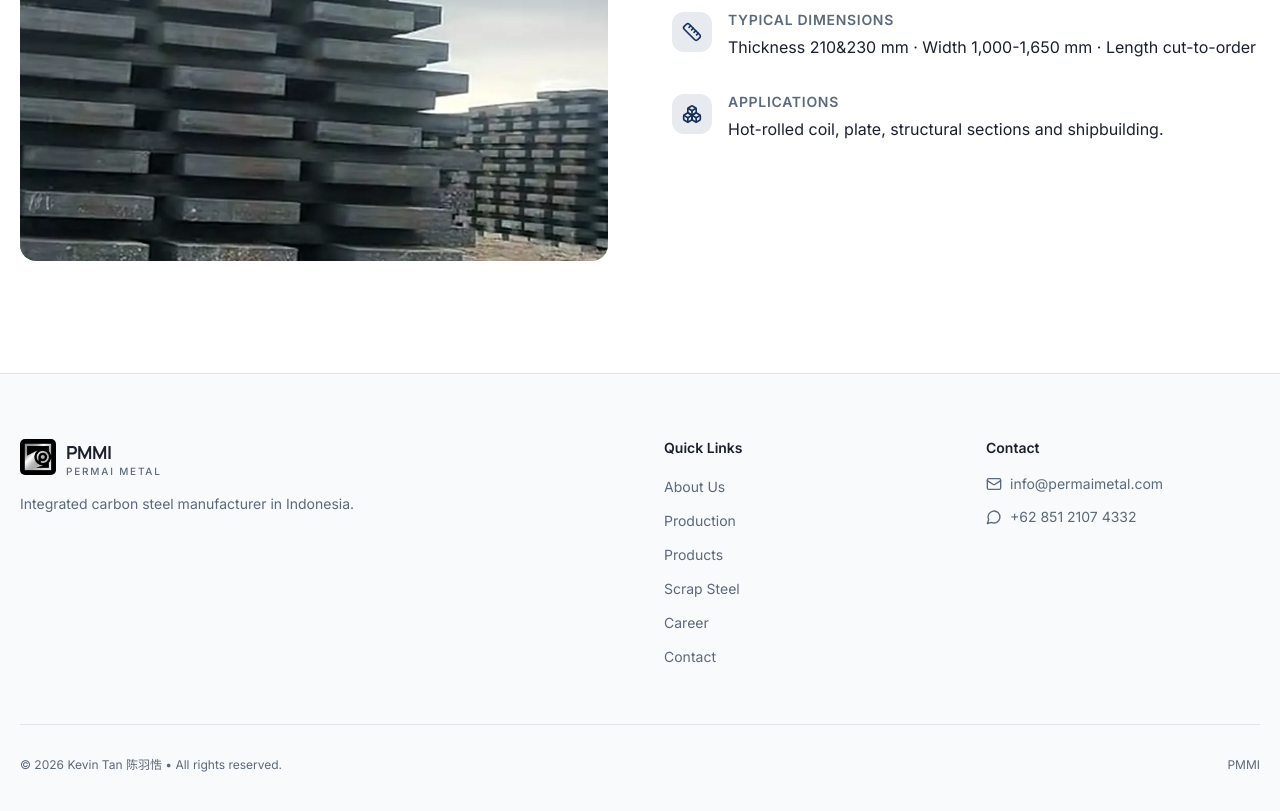
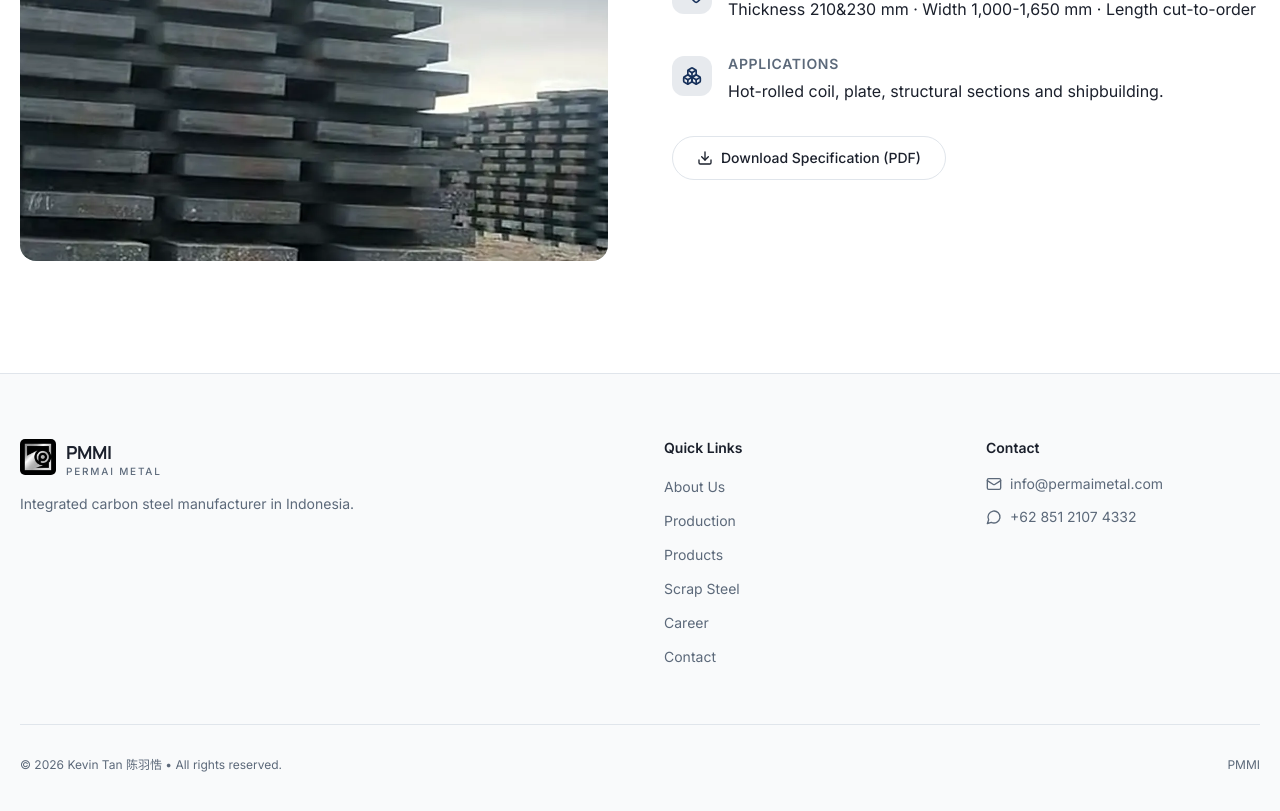
Before and after one commit to kevintannn/pmmi, a Next.js app: page /en/products in a window 1280 px wide. Shown: the part 800-1611 px from the top of the page. Built offline with nearby package versions, Linux system fonts and the light colour scheme; no server answers; the database is empty.

Commit message:
Specsheet download

```diff
--- a/src/app/[locale]/products/page.tsx
+++ b/src/app/[locale]/products/page.tsx
@@ -95,12 +95,17 @@ export default async function ProductsPage({ params }: { params: Promise<{ local
                     <SpecBlock icon={Ruler} label={t('dimensions')} value={p.dimensions} />
                     <SpecBlock icon={Boxes} label={t('applications')} value={p.applications} />
 
-                    {/* <Button asChild variant="outline">
-                      <a href={p.pdf} download>
-                      <Download />
-                      {tc('download')}
-                      </a>
-                    </Button> */}
+                    {p.hasSpec && (
+                      <Button asChild variant="outline">
+                        <a
+                          href={`/specs/${p.specBase}.${lang}.pdf`}
+                          download={`PMMI ${p.name}.pdf`}
+                        >
+                          <Download />
+                          {tc('download')}
+                        </a>
+                      </Button>
+                    )}
                   </Reveal>
                 </div>
               </TabsContent>
```
